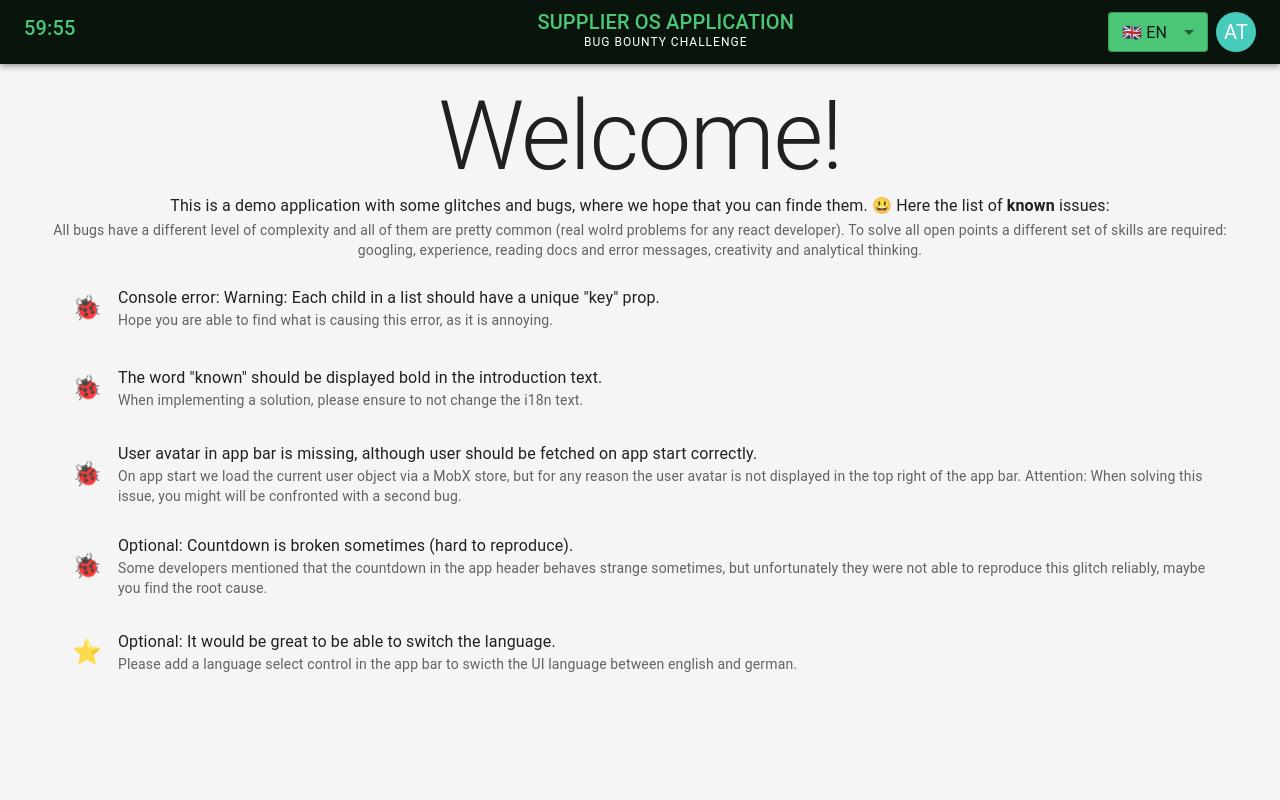
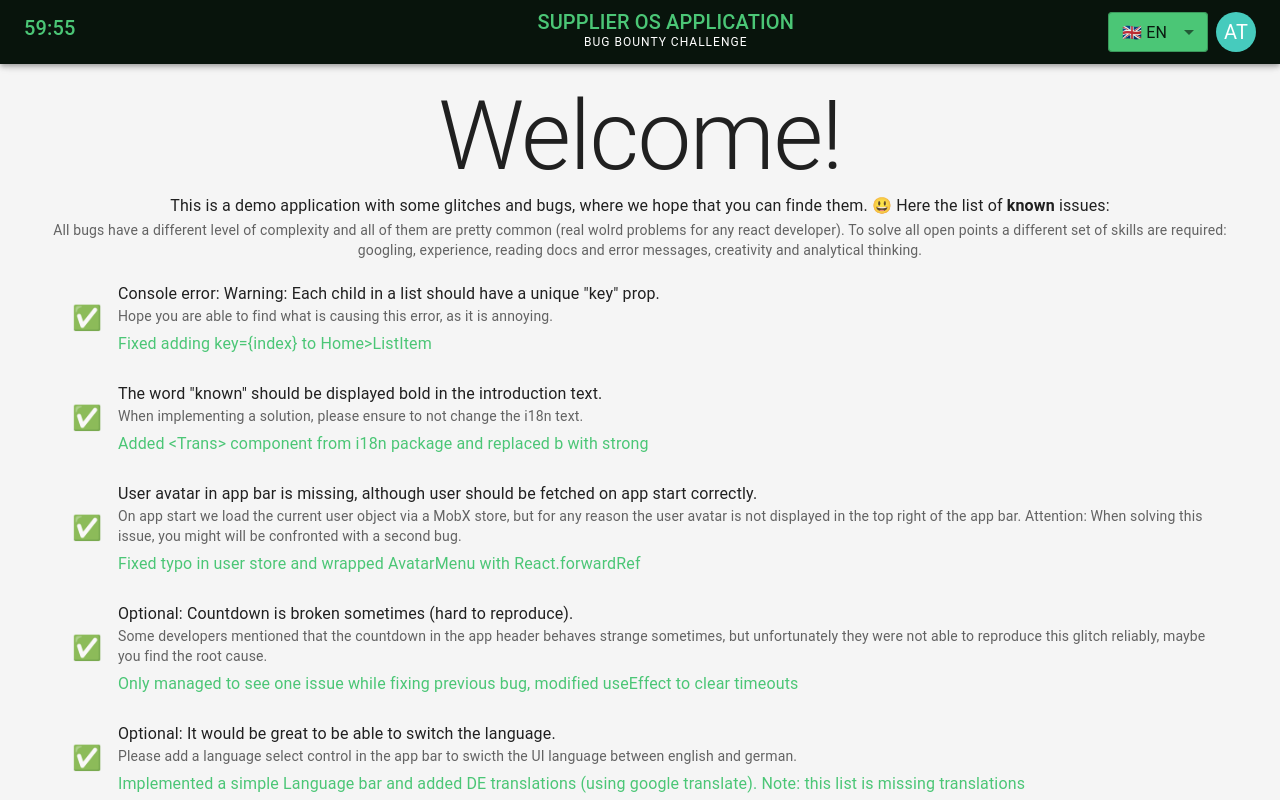
Before and after one commit to lionseal/bug-bounty-challenge, a React (Vite) app: page / in a window 1280 px wide. Built offline with nearby package versions, Linux system fonts and the light colour scheme.

Commit message:
feat: add personal touch to issue list

```diff
--- a/src/pages/Home/index.tsx
+++ b/src/pages/Home/index.tsx
@@ -8,40 +8,50 @@ import { Trans, useTranslation } from "react-i18next";
 
 const Home = () => {
   const { t } = useTranslation("app");
+  // Missing translations, would be nice to have
   const issues = [
     {
-      icon: "🐞",
+      icon: "✅",
       title:
         'Console error: Warning: Each child in a list should have a unique "key" prop.',
       description:
-        "Hope you are able to find what is causing this error, as it is annoying."
+        "Hope you are able to find what is causing this error, as it is annoying.",
+      details: "Fixed adding key={index} to Home>ListItem",
     },
     {
-      icon: "🐞",
+      icon: "✅",
       title:
         'The word "known" should be displayed bold in the introduction text.',
       description:
-        "When implementing a solution, please ensure to not change the i18n text."
+        "When implementing a solution, please ensure to not change the i18n text.",
+      details:
+        "Added <Trans> component from i18n package and replaced b with strong",
     },
     {
-      icon: "🐞",
+      icon: "✅",
       title:
         "User avatar in app bar is missing, although user should be fetched on app start correctly.",
       description:
-        "On app start we load the current user object via a MobX store, but for any reason the user avatar is not displayed in the top right of the app bar. Attention: When solving this issue, you might will be confronted with a second bug."
+        "On app start we load the current user object via a MobX store, but for any reason the user avatar is not displayed in the top right of the app bar. Attention: When solving this issue, you might will be confronted with a second bug.",
+      details:
+        "Fixed typo in user store and wrapped AvatarMenu with React.forwardRef",
     },
     {
-      icon: "🐞",
+      icon: "✅",
       title: "Optional: Countdown is broken sometimes (hard to reproduce).",
       description:
-        "Some developers mentioned that the countdown in the app header behaves strange sometimes, but unfortunately they were not able to reproduce this glitch reliably, maybe you find the root cause."
+        "Some developers mentioned that the countdown in the app header behaves strange sometimes, but unfortunately they were not able to reproduce this glitch reliably, maybe you find the root cause.",
+      details:
+        "Only managed to see one issue while fixing previous bug, modified useEffect to clear timeouts",
     },
     {
-      icon: "⭐️",
+      icon: "✅",
       title: "Optional: It would be great to be able to switch the language.",
       description:
-        "Please add a language select control in the app bar to swicth the UI language between english and german."
-    }
+        "Please add a language select control in the app bar to swicth the UI language between english and german.",
+      details:
+        "Implemented a simple Language bar and added DE translations (using google translate). Note: this list is missing translations",
+    },
   ];
 
   return (
@@ -62,10 +72,16 @@ const Home = () => {
               <Typography variant="h5" sx={{ p: 2 }}>
                 {issue.icon}
               </Typography>
-              <ListItemText
-                primary={issue.title}
-                secondary={issue.description}
-              />
+              <div>
+                <ListItemText
+                  primary={issue.title}
+                  secondary={issue.description}
+                />
+                <ListItemText
+                  primary={issue.details}
+                  sx={{ color: "#4bc676" }}
+                />
+              </div>
             </ListItem>
           ))}
         </List>
```
